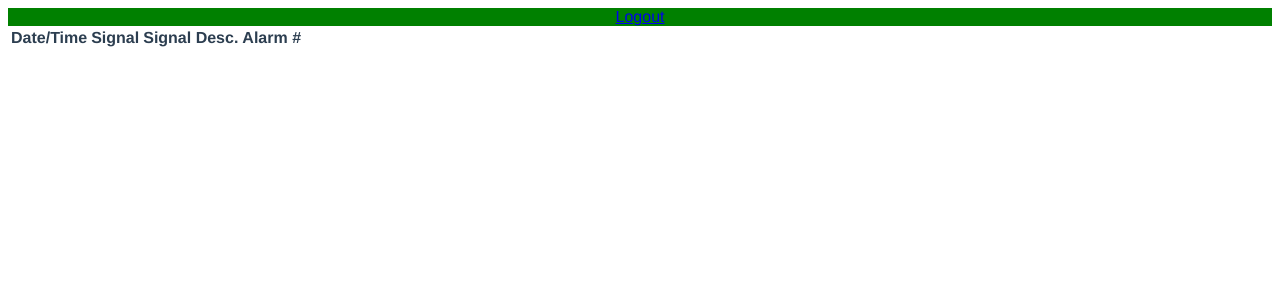
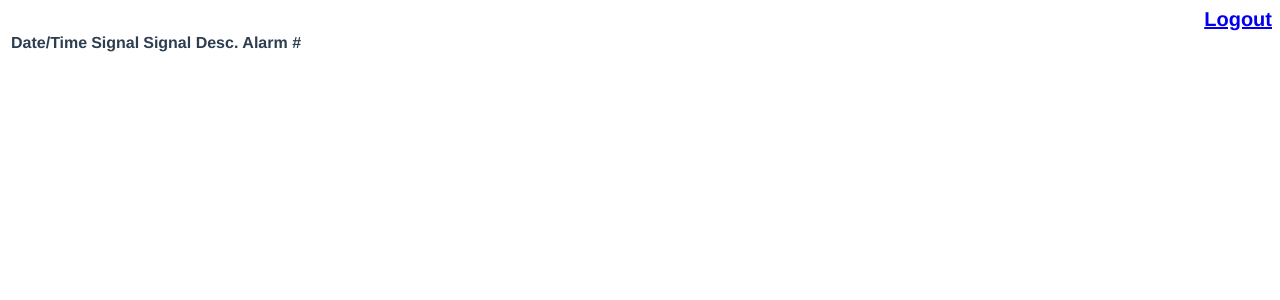
Before and after one commit to melkdelly/RRMS-Candidate-App, a Vue app: page /signal-page in a window 1280 px wide. Shown: the top 300 px of the page. Built offline with nearby package versions, Linux system fonts and the light colour scheme.

Commit message:
added some css & cleaned up code

```diff
--- a/src/components/myHeader.vue
+++ b/src/components/myHeader.vue
@@ -1,23 +1,24 @@
 <template>
 <div class="nav">
-    <a @click='logout' href='?'> Logout </a>
+    <router-link to='/'> Logout </router-link>
 </div>
 </template>
 
 <script>
 export default {
-  name: 'MyHeader',
-  methods: {
-    logout () {
-      this.$router.push({ name: 'LogIn' })
-    }
-  }
+  name: 'MyHeader'
 }
+
 </script>
 
 <style>
 .nav{
-    background-color: green;
+    font-size: 20px;
+    font-weight: 600;
+    color: transparent;
+    background-clip: text;
+    -webkit-background-clip: text;
+    text-align: right;
     overflow:hidden
 }
 </style>
```
